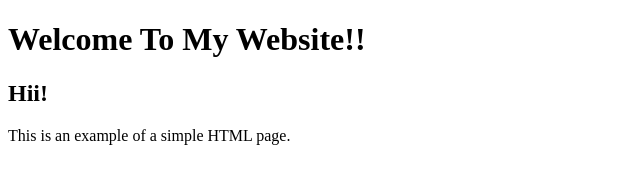
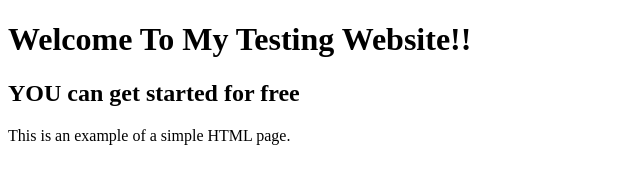
Before and after one commit to dimuthugitx/hello, a plain HTML site: page index.html in a window 1280 px wide. Shown: the whole page, without its empty margins (0-640 px from the left). Drawn offline with Linux system fonts and the light colour scheme.

Commit message:
update h1

```diff
--- a/index.html
+++ b/index.html
@@ -4,12 +4,12 @@
         <title>Hello World</title>
     </head>
     <body>
-	<h1>
-		Welcome To My Website!!
+	<h1 >
+		Welcome To My Testing Website!!
 	</h1>
 	    <h2>
 
-	    Hii!
+	    YOU can get started for free
 	    </h2>
         <p>This is an example of a simple HTML page.</p>
     </body>
```
